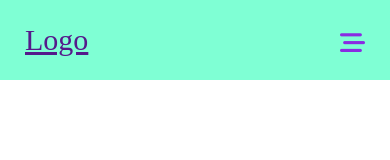
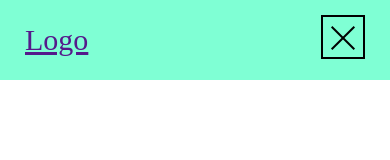
Before and after one commit to victoriaabramovich/lesson_8_js, a plain HTML site: page index.html in a window 390 px wide. Drawn offline with Linux system fonts and the light colour scheme.

Commit message:
damateba css

```diff
--- a/index.html
+++ b/index.html
@@ -22,7 +22,11 @@
                     <li><a href="Contact">Contact</a></li>
                 </ul>
             </nav>
-            <div class="burger" id="burgerBar"><i class="fa-solid fa-bars-staggered"></i></div>
+            <div class="burger activeBurger" id="burgerBar">
+                <div class="line line1"></div>
+                <div class="line line2"></div>
+                <div class="line line3"></div>
+            </div>
         </div>
     </header>
 
--- a/style.css
+++ b/style.css
@@ -15,12 +15,44 @@
 }
 .burger{
     position: absolute;
-    top: 30px;
+    top: 15px;
     right: 25px;
-    color: blueviolet;
-    font-size: 25px;
+    width: 40px;
+    height: 40px;
+    border: 2px solid black;
     display: none;
+    transition: all, 0.7s;
 }
+.line{
+    width: 80%;
+    height: 2px;
+    background-color: black;
+    position: absolute;
+    top: 50%;
+    left: 50%;
+    transform: translate(-50%, -50%);
+}
+  .line1{
+    top: 30%;
+  }
+  .line3{
+    top: 70%
+  }
+.activeBurger .line1{
+    top: 50%;
+    transform: translate(-50%) rotate(45deg) ;
+}
+.activeBurger .line2{
+   display: none;
+}
+.activeBurger .line3{
+    top: 50%;
+    transform: translate(-50%) rotate(-45deg) ;
+}
+
+
+
+
 
 
 @media (max-width:480px){
```
